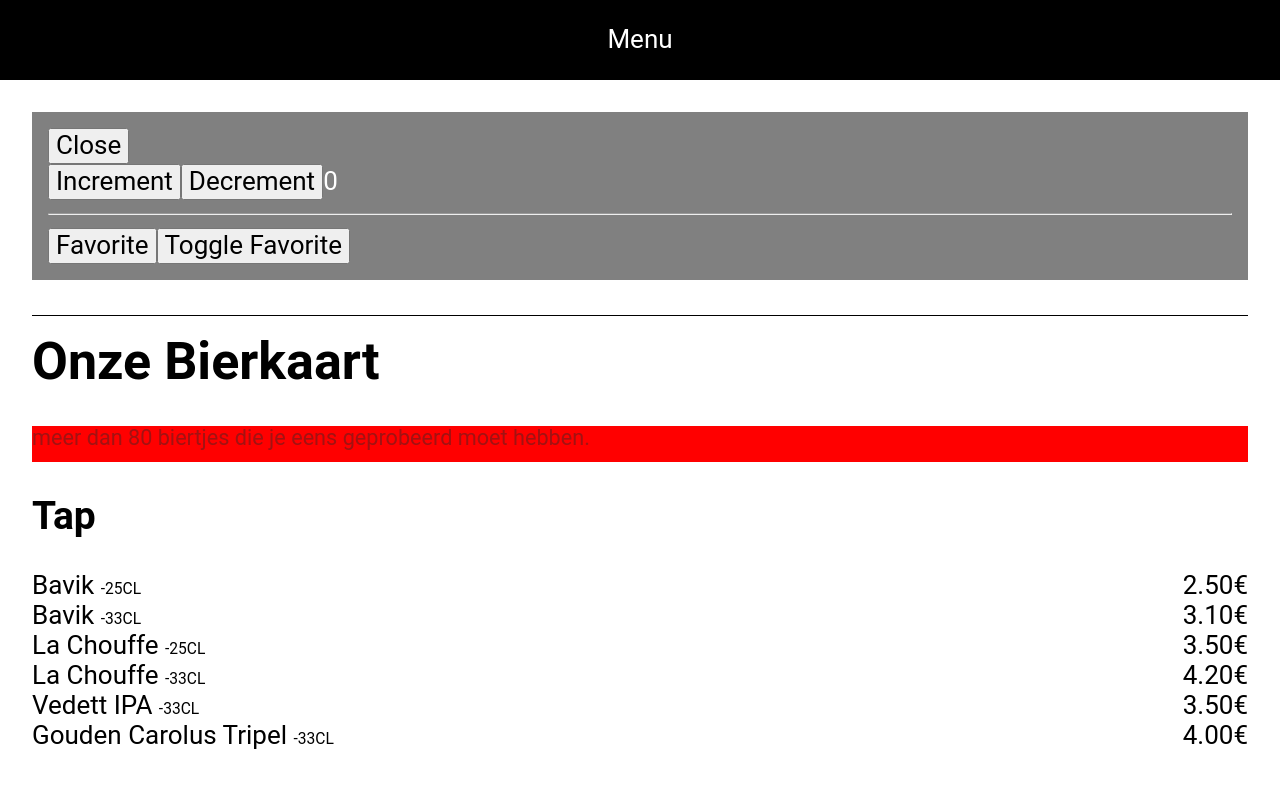
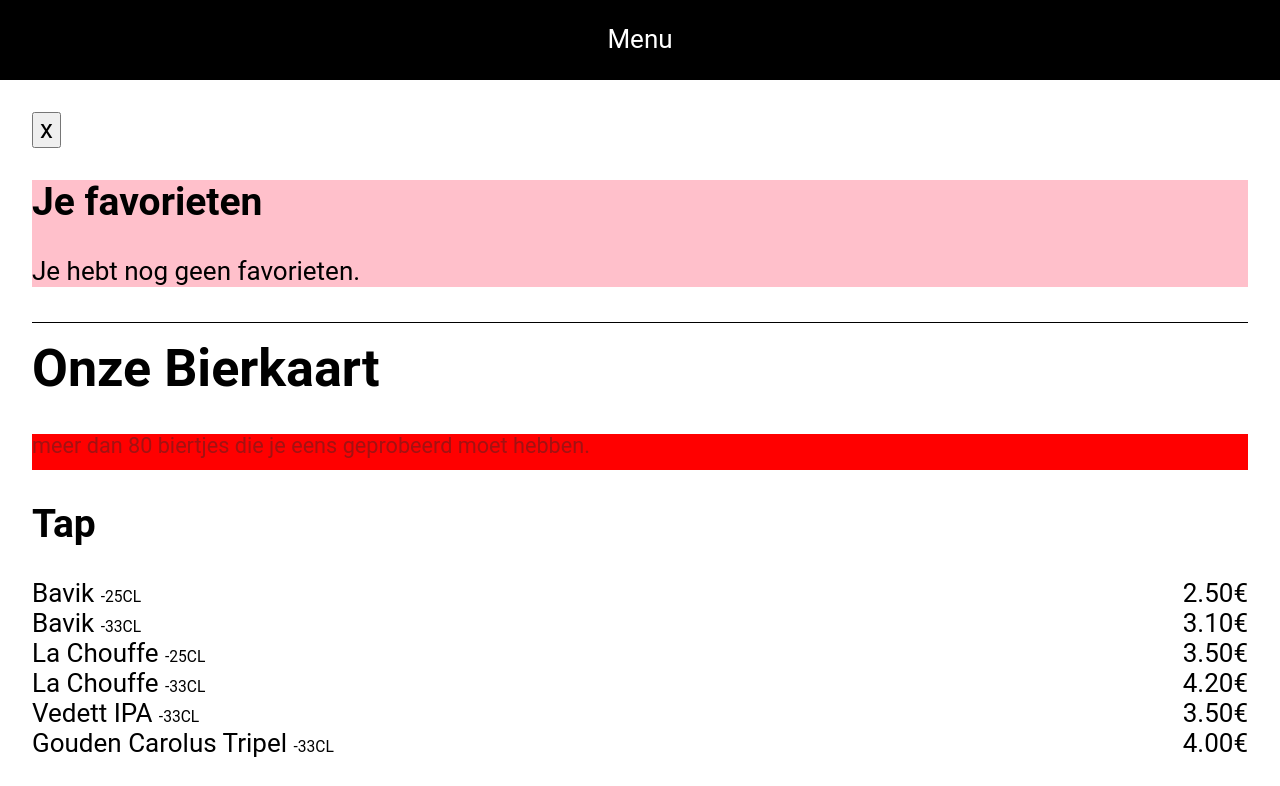
Before and after one commit to Talha-Bayansar/menucard, a React (Create React App) app: page / in a window 1280 px wide. Shown: the top 786 px of the page. Built offline with nearby package versions, Linux system fonts and the light colour scheme.

Commit message:
infobox component with favorites rendering

```diff
--- a/src/App.js
+++ b/src/App.js
@@ -7,7 +7,7 @@
 import Navbar from "./components/Navbar";
 import styled from "@emotion/styled";
 import ProductLine from "./components/ProductLine";
-import TestStuff from "./components/TestStuff";
+import InfoBox from "./components/InfoBox";
 
 const StyledApp = styled.div`
   padding: 7rem 2rem;
@@ -33,10 +33,14 @@
   return (
     <StyledApp className="app">
       <Navbar name="Menu" />
-      <TestStuff
-        toggleProductIsFavorite={toggleProductIsFavorite}
-        setFavorites={setFavorites}
-      />
+      <InfoBox>
+        <h2>Je favorieten</h2>
+        <div>
+          {favorites.length !== 0
+            ? favorites.map((f) => <ProductLine key={f.id} product={f} />)
+            : "Je hebt nog geen favorieten."}
+        </div>
+      </InfoBox>
       {PRODUCTS_DATA.map((category) => (
         <Category key={category.name} category={category}>
           {category.subcategories.map((sc) => (
--- /dev/null
+++ b/src/Components/InfoBox.js
@@ -0,0 +1,25 @@
+import React, { useState } from "react";
+import styled from "@emotion/styled";
+
+const StyledInfoBox = styled.div`
+  background-color: pink;
+  display: ${(props) => (props.visible ? "block" : "none")};
+`;
+
+function InfoBox(props) {
+  const [isInfoBoxOpen, setIsInfoBoxOpen] = useState(true);
+  let icon = "+";
+  if (isInfoBoxOpen) {
+    icon = "x";
+  } else {
+    icon = "+";
+  }
+  return (
+    <>
+      <button>{icon}</button>
+      <StyledInfoBox visible={isInfoBoxOpen}>{props.children}</StyledInfoBox>
+    </>
+  );
+}
+
+export default InfoBox;
```
